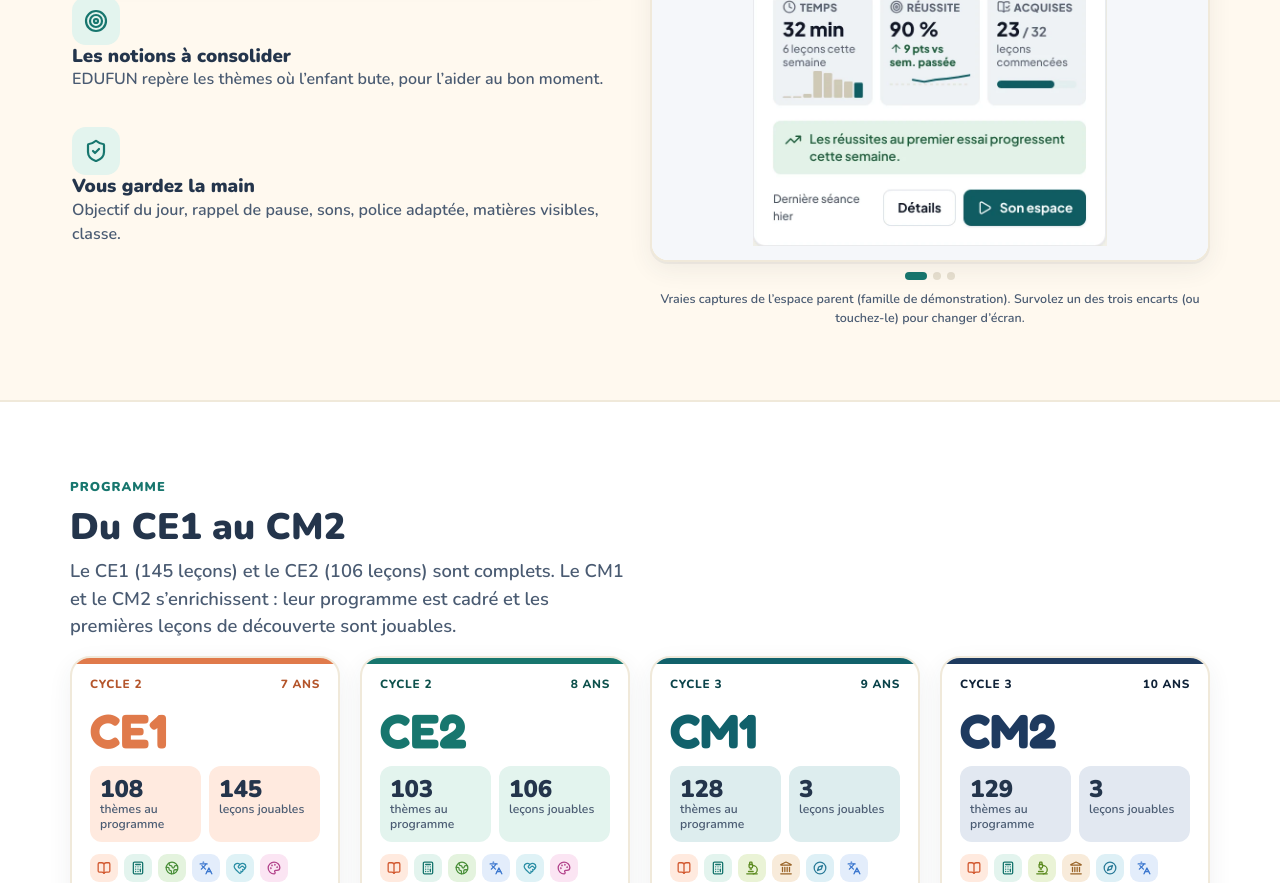
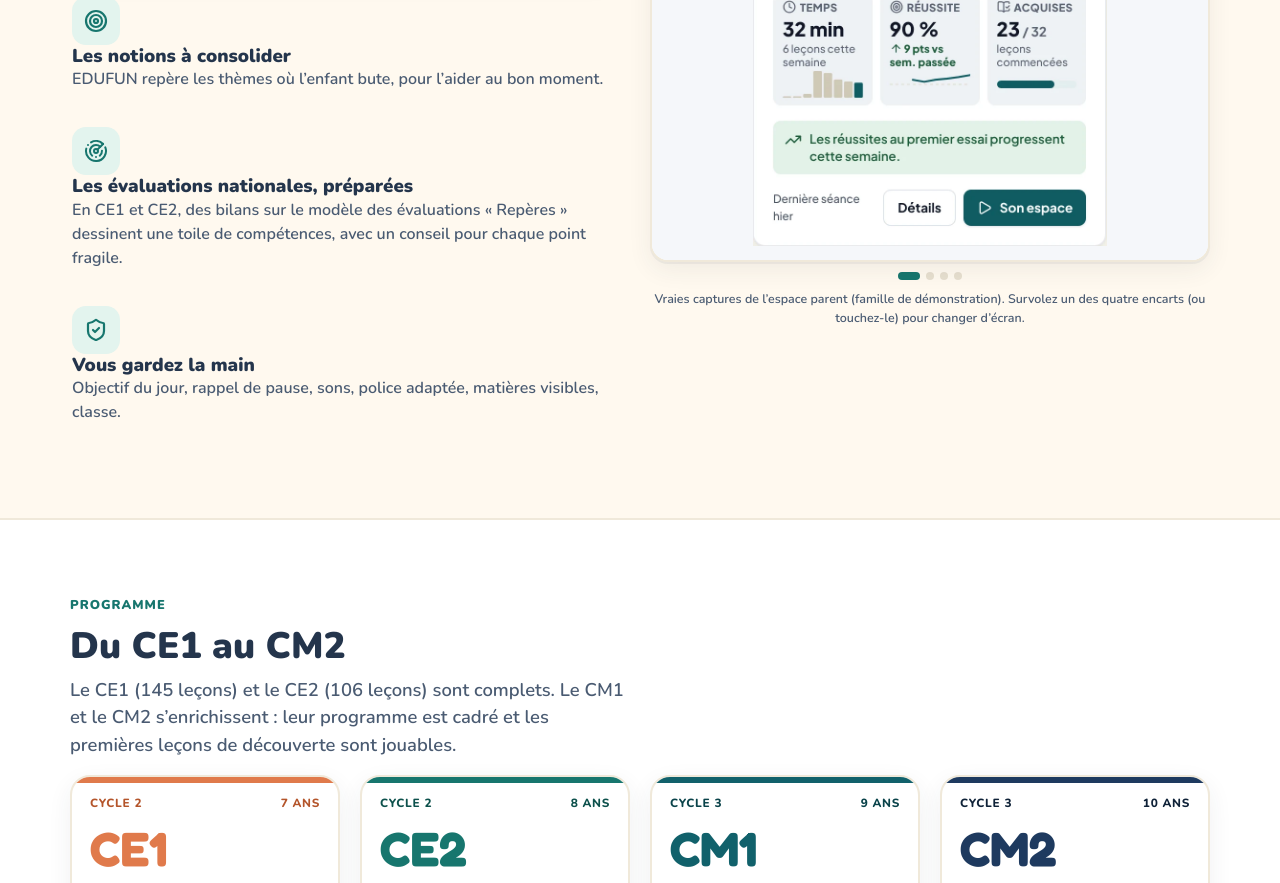
Before and after one commit to edgardreux-jpg/my-project, a React (Vite) app: page / in a window 1280 px wide. Shown: the part 2500-3383 px from the top of the page. Built offline with nearby package versions, Linux system fonts and the light colour scheme.

Commit message:
Page d'accueil : capture du bilan Repères dans « Un suivi honnête et utile »
Co-Authored-By: Claude Opus 5.5 <noreply@anthropic.com>
Claude-Session: https://claude.ai/code/session_0177XKGszcFA5Cb1ZMorPMqb

```diff
--- a/src/lib/reperes.ts
+++ b/src/lib/reperes.ts
@@ -342,7 +342,7 @@ export function demoReperes(c: Child, seed: number, level = 0.7) {
   ids.forEach((sid, k) => {
     const subj = sid.startsWith('fr') ? 'fr' : 'ma'
     const s: CompScore = {}
-    comps.filter(x => x.subject === subj).forEach(x => { const max = 3; s[x.id] = [Math.max(0, Math.min(max, Math.round(max * (level + (r() - 0.5) * 0.7)))), max] })
+    comps.filter(x => x.subject === subj).forEach(x => { const max = 6; s[x.id] = [Math.max(0, Math.min(max, Math.round(max * (level + (r() - 0.5) * 0.8)))), max] })
     saveSeq(c, 0, sid, { s, at: new Date(Date.now() - (20 - k) * 86400000).toISOString(), ms: 480000 })
   })
 }
--- a/src/lib/seed.ts
+++ b/src/lib/seed.ts
@@ -62,7 +62,7 @@ export async function buildDemoAccount(): Promise<Account> {
   mila.gender = 'f'
   mila.goal = 2
   play(mila, ['ma', 'fr', 'qlm'], 34, 1, 0.58, 0.9, 7)
-  demoReperes(mila, 3, 0.68)
+  demoReperes(mila, 5, 0.74)
   const sami = newChild('Sami', 'ce2', 'footballeur', '')
   sami.gender = 'm'
   const ce2 = LESSONS.filter(l => l.level === 'ce2').slice(0, 3)
--- a/src/pages/Landing.tsx
+++ b/src/pages/Landing.tsx
@@ -1,6 +1,6 @@
 import type React from 'react'
 import { Link, useNavigate } from 'react-router-dom'
-import { ShieldCheck, BookOpenCheck, EyeOff, Coffee, LineChart as LC, Sparkles, HeartHandshake, School, ArrowRight, ArrowUp, Lightbulb, Volume2, RotateCw, Check } from 'lucide-react'
+import { ShieldCheck, BookOpenCheck, EyeOff, Coffee, LineChart as LC, Sparkles, HeartHandshake, School, ArrowRight, ArrowUp, Lightbulb, Volume2, RotateCw, Check, Radar as RadarIc } from 'lucide-react'
 import { Logo, Spark } from '../components/common'
 import { Ico, Stars } from '../components/Icon'
 import { LEVELS, SOURCES, levelStats, levelData, meta } from '../lib/curriculum'
@@ -31,6 +31,7 @@ function FlipCard({ front, back, className, label }: { front: ReactNode; back: R
 const SHOTS = [
   { file: 'parent-tableau', icon: 'chart', title: 'L’évolution, semaine après semaine', text: 'Temps passé, réussite au premier essai et leçons acquises, comparés à la semaine précédente.', cap: 'Tableau de bord : la carte de l’enfant' },
   { file: 'parent-notions', icon: '🎯', title: 'Les notions à consolider', text: 'EDUFUN repère les thèmes où l’enfant bute, pour l’aider au bon moment.', cap: 'Fiche de l’enfant : notions à consolider' },
+  { file: 'parent-reperes', icon: 'radar', title: 'Les évaluations nationales, préparées', text: 'En CE1 et CE2, des bilans sur le modèle des évaluations « Repères » dessinent une toile de compétences, avec un conseil pour chaque point fragile.', cap: 'Bilan Repères : la toile de compétences' },
   { file: 'parent-reglages', icon: '🛡️', title: 'Vous gardez la main', text: 'Objectif du jour, rappel de pause, sons, police adaptée, matières visibles, classe.', cap: 'Réglages de l’enfant' },
 ] as const
 
@@ -64,7 +65,7 @@ function ParentShots() {
         {SHOTS.map((s, i) => (
           <button key={s.file} type="button" className={`feat featbtn ${cur === i ? 'on' : ''}`} aria-pressed={cur === i}
             onPointerEnter={e => { if (e.pointerType === 'mouse') go(i) }} onFocus={() => go(i)} onClick={() => go(i)}>
-            <div className="ic">{s.icon === 'chart' ? <LC size={24} /> : <Ico e={s.icon} color="currentColor" />}</div>
+            <div className="ic">{s.icon === 'chart' ? <LC size={24} /> : s.icon === 'radar' ? <RadarIc size={24} /> : <Ico e={s.icon} color="currentColor" />}</div>
             <h3>{s.title}</h3><p className="muted">{s.text}</p>
           </button>
         ))}
@@ -84,7 +85,7 @@ function ParentShots() {
         </button>
         <p className="shot-desc">{SHOTS[cur].text}</p>
         <div className="shot-dots" aria-hidden="true">{SHOTS.map((s, i) => <i key={s.file} className={i === cur ? 'on' : ''} />)}</div>
-        <p className="tiny muted center">Vraies captures de l’espace parent (famille de démonstration). <span className="only-desk">Survolez un des trois encarts (ou touchez-le) pour changer d’écran.</span><span className="only-mob">Touchez l’image pour changer d’écran.</span></p>
+        <p className="tiny muted center">Vraies captures de l’espace parent (famille de démonstration). <span className="only-desk">Survolez un des quatre encarts (ou touchez-le) pour changer d’écran.</span><span className="only-mob">Touchez l’image pour changer d’écran.</span></p>
       </div>
     </>
   )
```
Also changed, not shown: public/screens/parent-reperes.webp (added).
